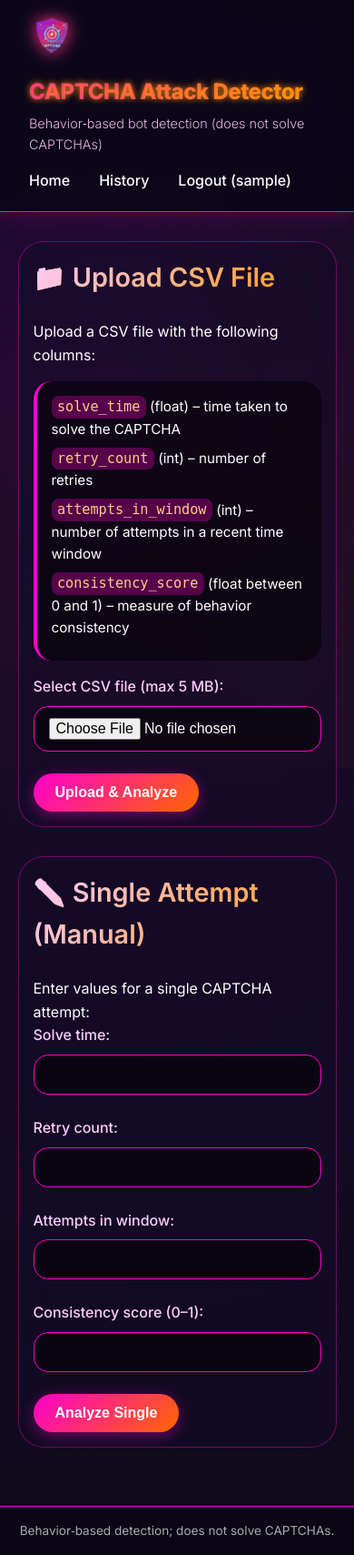
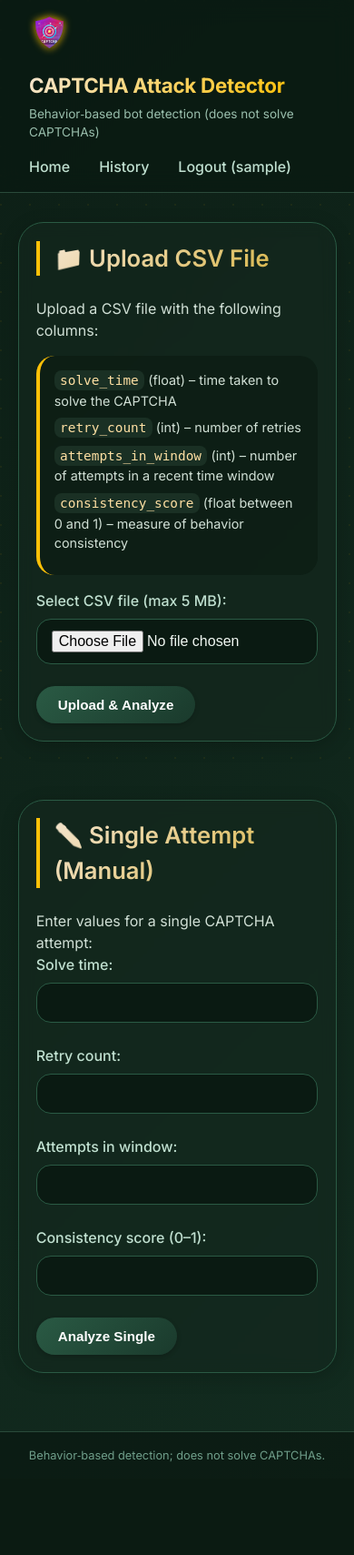
Before and after one commit to kulkarnimandar1507/captcha_attacks_detector, a Flask app: page / in a window 390 px wide. Shown: the whole page at 91% size. After the commit the page ends 1607 px from the top, so only its background shows below. Run offline with Flask 3, Linux system fonts and the light colour scheme; the visitor is signed in with stand-in values (Sample User, id 1).

Commit message:
Refactor CSS styles for improved design and responsiveness
Updated styles for various elements including body background, header, buttons, and cards. Improved responsiveness and adjusted animations.

```diff
--- a/static/style.css
+++ b/static/style.css
@@ -1,25 +1,34 @@
-@import url('https://fonts.googleapis.com/css2?family=Inter:wght@300;400;500;600;700;800&display=swap');
+@import url('https://fonts.googleapis.com/css2?family=Inter:ital,wght@0,300;0,400;0,500;0,600;0,700;1,400&display=swap');
 
-/* CSS Reset & Base */
 * {
     margin: 0;
     padding: 0;
     box-sizing: border-box;
 }
 
+html {
+    scroll-behavior: smooth;
+}
+
 body {
     font-family: 'Inter', sans-serif;
-    background: radial-gradient(circle at 10% 20%, #1a0b2e, #0f0a1a);
-    color: #fff;
-    line-height: 1.6;
+    background: linear-gradient(135deg, #0a1a12 0%, #0d1f16 100%);
+    color: #d1e0d6;
+    line-height: 1.5;
     min-height: 100vh;
     display: flex;
     flex-direction: column;
     position: relative;
-    overflow-x: hidden;
+    animation: bgShift 12s ease infinite;
 }
 
-/* Animated background with rotating colors */
+@keyframes bgShift {
+    0% { background: linear-gradient(135deg, #0a1a12 0%, #0d1f16 100%); }
+    50% { background: linear-gradient(135deg, #0d1f16 0%, #122b1f 100%); }
+    100% { background: linear-gradient(135deg, #0a1a12 0%, #0d1f16 100%); }
+}
+
+/* Subtle grid pattern */
 body::before {
     content: '';
     position: fixed;
@@ -27,29 +36,22 @@ body::before {
     left: 0;
     width: 100%;
     height: 100%;
-    background: radial-gradient(circle at 30% 50%, rgba(255, 0, 200, 0.15), transparent 70%),
-                radial-gradient(circle at 80% 80%, rgba(255, 100, 0, 0.15), transparent 70%);
-    animation: bgPulse 8s ease-in-out infinite;
+    background-image: radial-gradient(circle at 1px 1px, rgba(255, 193, 7, 0.06) 1px, transparent 1px);
+    background-size: 32px 32px;
     pointer-events: none;
     z-index: 0;
 }
 
-@keyframes bgPulse {
-    0% { opacity: 0.3; }
-    50% { opacity: 0.8; }
-    100% { opacity: 0.3; }
-}
-
 /* Header */
 header {
-    background: rgba(10, 5, 20, 0.8);
+    background: rgba(10, 26, 18, 0.85);
     backdrop-filter: blur(12px);
-    border-bottom: 1px solid #ff00cc;
+    border-bottom: 1px solid #2a4a3a;
     padding: 1rem 2rem;
     position: sticky;
     top: 0;
     z-index: 100;
-    box-shadow: 0 4px 20px rgba(255, 0, 200, 0.2);
+    transition: all 0.3s;
 }
 
 .logo-title {
@@ -60,39 +62,31 @@ header {
 }
 
 .logo {
-    width: 50px;
-    height: 50px;
-    filter: drop-shadow(0 0 8px #ff00cc);
-    animation: spinGlow 3s ease-in-out infinite;
+    width: 45px;
+    height: 45px;
+    animation: logoFloat 3s ease-in-out infinite;
+    filter: drop-shadow(0 0 4px #ffc107);
 }
 
-@keyframes spinGlow {
-    0%, 100% { transform: rotate(0deg) scale(1); filter: drop-shadow(0 0 5px #ff00cc); }
-    50% { transform: rotate(5deg) scale(1.05); filter: drop-shadow(0 0 15px #ff9900); }
+@keyframes logoFloat {
+    0%, 100% { transform: translateY(0); }
+    50% { transform: translateY(-3px); }
 }
 
 h1 {
-    font-size: 2rem;
-    font-weight: 800;
-    background: linear-gradient(135deg, #ff00cc, #ff9900);
+    font-size: 1.8rem;
+    font-weight: 700;
+    background: linear-gradient(135deg, #f5e6d3, #ffc107);
     -webkit-background-clip: text;
     background-clip: text;
     color: transparent;
-    letter-spacing: -0.5px;
-    animation: textGlow 2s infinite alternate;
-}
-
-@keyframes textGlow {
-    from { text-shadow: 0 0 2px #ff00cc; }
-    to { text-shadow: 0 0 8px #ff9900; }
+    letter-spacing: -0.3px;
 }
 
 .subtitle {
-    font-size: 0.9rem;
-    opacity: 0.9;
+    font-size: 0.85rem;
+    color: #9abfad;
     margin-top: 0.25rem;
-    font-weight: 300;
-    color: #ffccff;
 }
 
 nav {
@@ -103,32 +97,31 @@ nav {
 }
 
 nav a {
-    color: #fff;
+    color: #c0e0d0;
     text-decoration: none;
     font-weight: 500;
-    transition: all 0.3s ease;
+    transition: all 0.2s;
     position: relative;
-    padding-bottom: 0.25rem;
 }
 
-nav a::before {
+nav a::after {
     content: '';
     position: absolute;
-    bottom: 0;
+    bottom: -4px;
     left: 0;
     width: 0;
     height: 2px;
-    background: linear-gradient(90deg, #ff00cc, #ff9900);
-    transition: width 0.3s ease;
+    background: #ffc107;
+    transition: width 0.2s ease;
 }
 
-nav a:hover::before {
+nav a:hover::after {
     width: 100%;
 }
 
 nav a:hover {
-    color: #ffcc00;
-    text-shadow: 0 0 5px #ff00cc;
+    color: #ffc107;
+    text-shadow: 0 0 6px rgba(255, 193, 7, 0.3);
 }
 
 /* Main content */
@@ -139,53 +132,48 @@ main {
     margin: 2rem auto;
     position: relative;
     z-index: 1;
+    animation: fadeInUp 0.6s ease-out;
 }
 
-/* Cards & containers */
+@keyframes fadeInUp {
+    from {
+        opacity: 0;
+        transform: translateY(20px);
+    }
+    to {
+        opacity: 1;
+        transform: translateY(0);
+    }
+}
+
+/* Cards */
 .card {
-    background: rgba(20, 10, 40, 0.6);
-    backdrop-filter: blur(12px);
+    background: rgba(20, 40, 30, 0.6);
+    backdrop-filter: blur(8px);
     border-radius: 28px;
     padding: 2rem;
     margin-bottom: 2rem;
-    border: 1px solid rgba(255, 0, 200, 0.4);
-    transition: all 0.4s ease;
-    position: relative;
-    overflow: hidden;
-}
-
-.card::before {
-    content: '';
-    position: absolute;
-    top: -2px;
-    left: -2px;
-    right: -2px;
-    bottom: -2px;
-    background: linear-gradient(45deg, #ff00cc, #ff9900, #ff00cc);
-    border-radius: 30px;
-    z-index: -1;
-    opacity: 0;
-    transition: opacity 0.5s;
-}
-
-.card:hover::before {
-    opacity: 1;
+    border: 1px solid #2a5a44;
+    transition: all 0.3s cubic-bezier(0.2, 0.9, 0.4, 1.1);
+    box-shadow: 0 4px 20px rgba(0, 0, 0, 0.2);
 }
 
 .card:hover {
-    transform: translateY(-8px);
-    border-color: transparent;
-    box-shadow: 0 15px 30px rgba(255, 0, 200, 0.3);
+    transform: translateY(-6px);
+    border-color: #ffc107;
+    box-shadow: 0 12px 30px rgba(255, 193, 7, 0.15);
 }
 
 .card h2 {
     margin-bottom: 1.5rem;
-    font-size: 1.8rem;
+    font-size: 1.6rem;
     font-weight: 600;
-    background: linear-gradient(135deg, #ffccff, #ff9900);
+    background: linear-gradient(135deg, #f5e6d3, #d4af37);
     -webkit-background-clip: text;
     background-clip: text;
     color: transparent;
+    border-left: 4px solid #ffc107;
+    padding-left: 1rem;
 }
 
 /* Forms */
@@ -197,7 +185,7 @@ main {
     display: block;
     margin-bottom: 0.5rem;
     font-weight: 500;
-    color: #ffccff;
+    color: #c0e0d0;
 }
 
 .form-group input[type="file"],
@@ -207,98 +195,95 @@ main {
 .form-group input[type="password"] {
     width: 100%;
     padding: 0.75rem 1rem;
-    background: rgba(0, 0, 0, 0.5);
-    border: 1px solid #ff00cc;
+    background: #0a1a12;
+    border: 1px solid #2a5a44;
     border-radius: 16px;
-    color: #fff;
+    color: #f0f7f2;
     font-size: 1rem;
-    transition: all 0.3s ease;
+    transition: all 0.2s;
 }
 
 .form-group input:focus {
     outline: none;
-    border-color: #ff9900;
-    box-shadow: 0 0 10px rgba(255, 153, 0, 0.4);
+    border-color: #ffc107;
+    box-shadow: 0 0 0 3px rgba(255, 193, 7, 0.2);
+    background: #1a3024;
 }
 
 /* Buttons */
 .btn {
     display: inline-block;
-    background: linear-gradient(135deg, #ff00cc, #ff6600);
-    color: #fff;
+    background: linear-gradient(135deg, #2a5a44, #1a3a2c);
+    color: white;
     border: none;
     padding: 0.75rem 1.5rem;
     border-radius: 40px;
-    font-size: 1rem;
+    font-size: 0.95rem;
     font-weight: 600;
     cursor: pointer;
     text-decoration: none;
-    transition: all 0.3s ease;
+    transition: all 0.2s;
     text-align: center;
-    box-shadow: 0 4px 15px rgba(255, 0, 200, 0.4);
+    box-shadow: 0 2px 5px rgba(0, 0, 0, 0.2);
     position: relative;
     overflow: hidden;
 }
 
-.btn::after {
+.btn::before {
     content: '';
     position: absolute;
-    top: 50%;
-    left: 50%;
-    width: 0;
-    height: 0;
-    background: rgba(255, 255, 255, 0.2);
-    border-radius: 50%;
-    transform: translate(-50%, -50%);
-    transition: width 0.6s, height 0.6s;
+    top: 0;
+    left: -100%;
+    width: 100%;
+    height: 100%;
+    background: linear-gradient(90deg, transparent, rgba(255, 193, 7, 0.2), transparent);
+    transition: left 0.5s;
 }
 
-.btn:hover::after {
-    width: 300px;
-    height: 300px;
+.btn:hover::before {
+    left: 100%;
 }
 
 .btn:hover {
+    background: linear-gradient(135deg, #3a6e54, #2a5a44);
     transform: translateY(-2px);
-    box-shadow: 0 6px 20px rgba(255, 0, 200, 0.6);
-    background: linear-gradient(135deg, #ff00cc, #ff8800);
+    box-shadow: 0 8px 20px rgba(255, 193, 7, 0.2);
 }
 
 .btn-secondary {
-    background: linear-gradient(135deg, #6a1b9a, #9c27b0);
-    box-shadow: 0 4px 15px rgba(156, 39, 176, 0.4);
+    background: #2a4a3a;
 }
 
 .btn-secondary:hover {
-    background: linear-gradient(135deg, #7b1fa2, #ab47bc);
+    background: #3a5e4a;
 }
 
 .btn.small {
-    padding: 0.4rem 1rem;
-    font-size: 0.85rem;
+    padding: 0.35rem 1rem;
+    font-size: 0.8rem;
 }
 
 /* Help list */
 .help-list {
-    background: rgba(0, 0, 0, 0.5);
+    background: rgba(10, 26, 18, 0.6);
     border-radius: 20px;
     padding: 1rem;
     margin: 1rem 0;
     list-style: none;
-    border-left: 4px solid #ff00cc;
+    border-left: 4px solid #ffc107;
 }
 
 .help-list li {
     margin-bottom: 0.5rem;
-    font-size: 0.95rem;
+    font-size: 0.9rem;
 }
 
 .help-list code {
-    background: rgba(255, 0, 200, 0.3);
+    background: #1a3024;
     padding: 0.2rem 0.4rem;
     border-radius: 8px;
     font-family: monospace;
-    color: #ffcc88;
+    color: #ffe0a3;
 }
 
 /* Alerts */
@@ -369,97 +374,107 @@ table {
 }
 
 th {
-    background: rgba(255, 0, 200, 0.2);
-    color: #ffccff;
+    background: #1a3024;
+    color: #e0f0e6;
     padding: 1rem;
     font-weight: 600;
     text-align: left;
-    font-size: 0.9rem;
+    font-size: 0.85rem;
+    border-bottom: 1px solid #2a5a44;
 }
 
 td {
     padding: 0.75rem 1rem;
-    border-bottom: 1px solid rgba(255, 0, 200, 0.2);
-    color: #eee;
+    border-bottom: 1px solid #1a3024;
+    color: #c0e0d0;
+    transition: background 0.1s;
 }
 
-tr:hover {
-    background: rgba(255, 0, 200, 0.1);
+tr:hover td {
+    background: rgba(255, 193, 7, 0.08);
 }
 
 /* Badges */
 .badge {
     display: inline-block;
-    padding: 0.25rem 0.8rem;
+    padding: 0.25rem 0.75rem;
     border-radius: 40px;
-    font-size: 0.75rem;
+    font-size: 0.7rem;
     font-weight: 600;
     text-transform: uppercase;
     letter-spacing: 0.5px;
+    transition: all 0.2s;
 }
 
 .badge-human {
-    background: rgba(0, 255, 150, 0.2);
-    color: #0f0;
-    border: 1px solid #0f0;
+    background: rgba(80, 180, 80, 0.15);
+    color: #8fdf8f;
+    border: 1px solid #5fbf5f;
 }
 
 .badge-suspicious {
-    background: rgba(255, 0, 100, 0.2);
-    color: #ff3366;
-    border: 1px solid #ff3366;
+    background: rgba(200, 60, 60, 0.15);
+    color: #f0a0a0;
+    border: 1px solid #e86c6c;
 }
 
 /* Manual result */
 .manual-result {
     margin-top: 1.5rem;
     padding: 1rem;
-    background: linear-gradient(135deg, rgba(255, 0, 200, 0.1), rgba(255, 102, 0, 0.1));
+    background: rgba(10, 26, 18, 0.6);
     border-radius: 20px;
-    border-left: 4px solid #ff00cc;
+    border-left: 4px solid #ffc107;
+    animation: fadeInUp 0.4s;
 }
 
 /* Error page */
 .error-container {
     text-align: center;
     padding: 3rem;
-    background: rgba(0, 0, 0, 0.7);
+    background: rgba(20, 40, 30, 0.8);
     backdrop-filter: blur(12px);
-    border-radius: 40px;
+    border-radius: 32px;
     margin: 2rem auto;
-    border: 1px solid #ff00cc;
+    border: 1px solid #2a5a44;
 }
 
 .error-message {
     margin: 1.5rem 0;
-    font-size: 1.2rem;
-    color: #ffaacc;
+    font-size: 1.1rem;
+    color: #9abfad;
 }
 
 /* Footer */
 footer {
-    background: rgba(10, 5, 20, 0.8);
-    backdrop-filter: blur(10px);
+    background: rgba(10, 26, 18, 0.8);
+    border-top: 1px solid #2a4a3a;
     text-align: center;
     padding: 1rem;
-    font-size: 0.85rem;
-    color: #aaa;
-    border-top: 1px solid #ff00cc;
+    font-size: 0.8rem;
+    color: #6f9e8a;
     margin-top: auto;
 }
 
-/* Responsive tweaks */
+/* Row layout for home page */
+.row {
+    display: grid;
+    grid-template-columns: 1fr 1fr;
+    gap: 2rem;
+}
+
+/* Responsive */
 @media (max-width: 768px) {
     .row {
         grid-template-columns: 1fr;
     }
     h1 {
-        font-size: 1.5rem;
+        font-size: 1.4rem;
     }
     .summary-cards {
         grid-template-columns: 1fr;
     }
     .card {
-        padding: 1rem;
+        padding: 1.2rem;
     }
 }
```
Also changed, not shown: other parts of static/style.css (+37 -17 lines).
